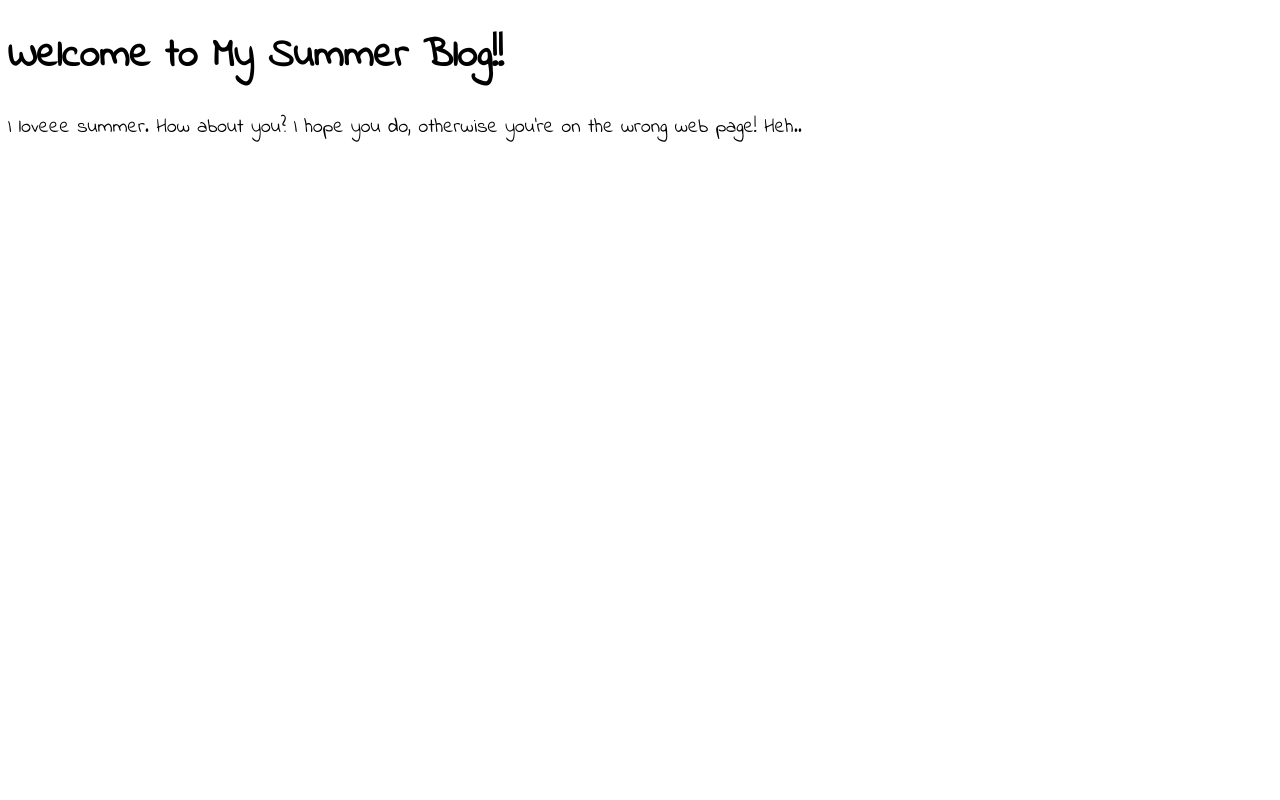
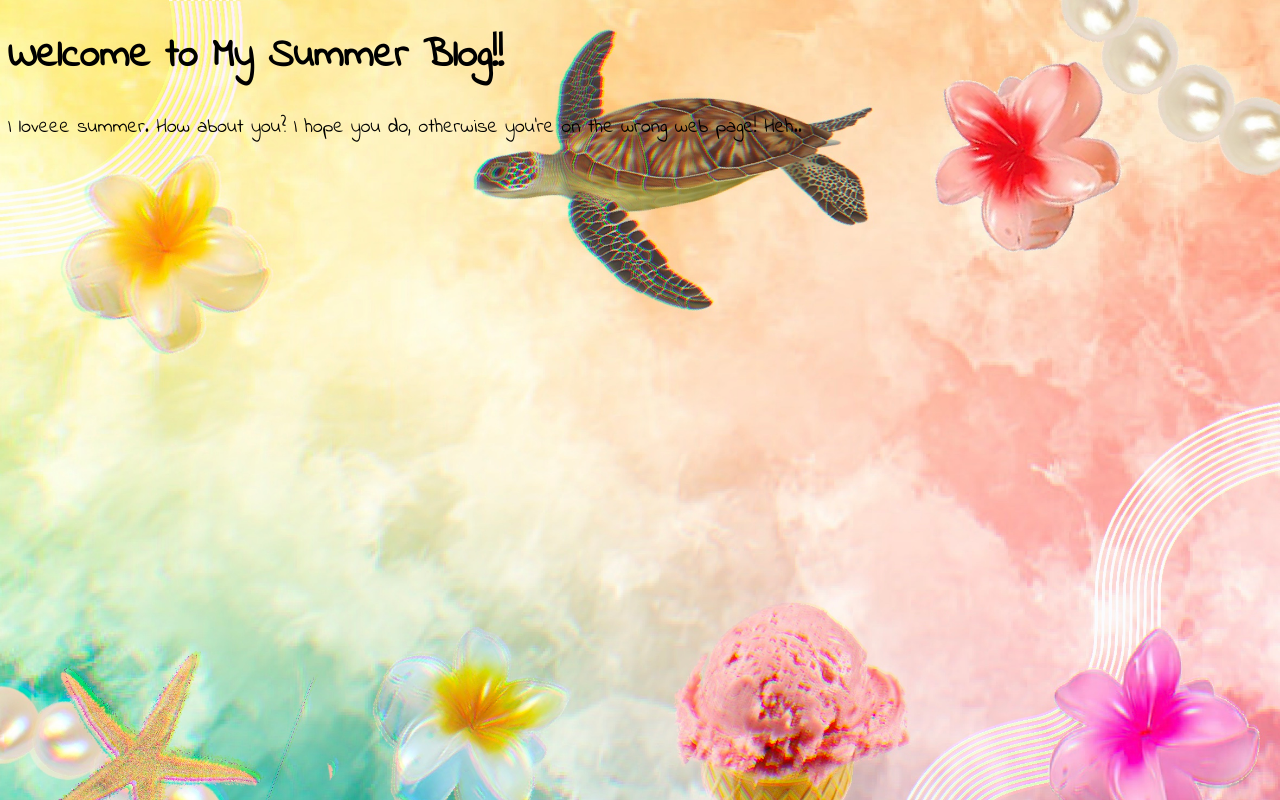
Before and after one commit to raisingiskra/mysummerblog, a plain HTML site: page index.html in a window 1280 px wide. Drawn offline with Linux system fonts and the light colour scheme.

Commit message:
Change background image to IMG_2972.jpeg

```diff
--- a/index.html
+++ b/index.html
@@ -11,7 +11,7 @@
         body {
             font-family:"Indie Flower";
             font-size:20px;
-            background-image:url(back.jpg);
+            background-image:url("IMG_2972.jpeg");
             background-size:cover;
             background-repeat:no-repeat;
             background-attachment:fixed;
```
